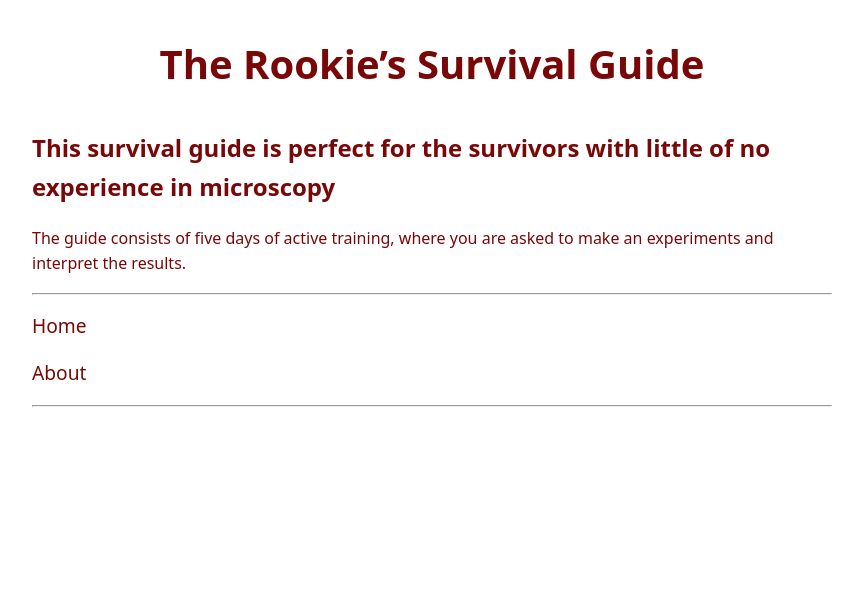
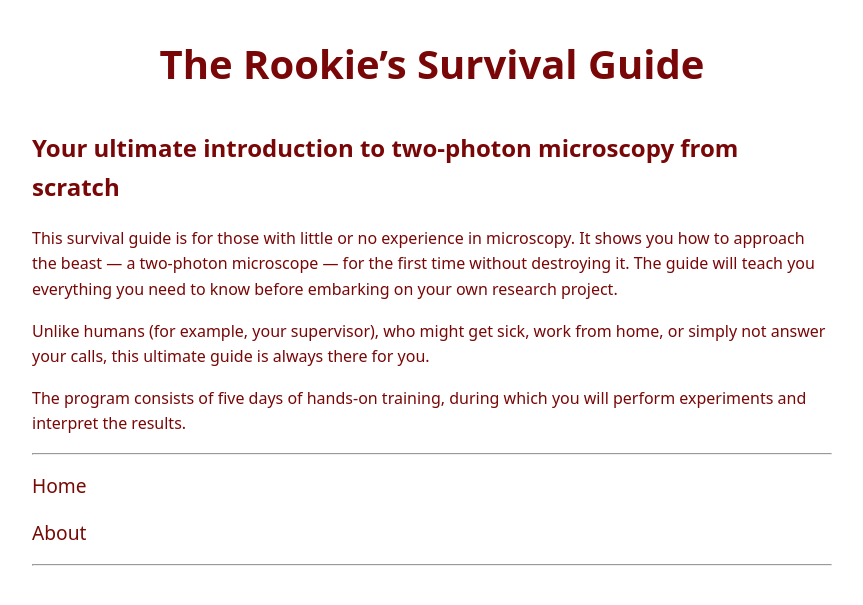
Before and after one commit to drkutuzov/drkutuzov.github.io, a Jekyll site: the page built from rookie_guide.md, in a window 1280 px wide. Shown: the top 605 px of the page, without its empty margins (208-1071 px from the left). Built offline with Jekyll 4.4.1, drawn with Linux system fonts in a browser that asks for light colours; our own code applies the rules of GitHub Pages for plain Markdown files.

Commit message:
new descriptions

```diff
--- a/rookie_guide.md
+++ b/rookie_guide.md
@@ -2,5 +2,9 @@
 layout: default
 ---
 # {{ site.guide }}
-## This survival guide is perfect for the survivors with little of no experience in microscopy
-The guide consists of five days of active training, where you are asked to make an experiments and interpret the results.
+## Your ultimate introduction to two-photon microscopy from scratch
+This survival guide is for those with little or no experience in microscopy. It shows you how to approach the beast — a two-photon microscope — for the first time without destroying it. The guide will teach you everything you need to know before embarking on your own research project.
+
+Unlike humans (for example, your supervisor), who might get sick, work from home, or simply not answer your calls, this ultimate guide is always there for you.
+
+The program consists of five days of hands-on training, during which you will perform experiments and interpret the results.
```
Also changed, not shown: faq.md (+1 -1 lines), resourses.md (+1 -1 lines).
